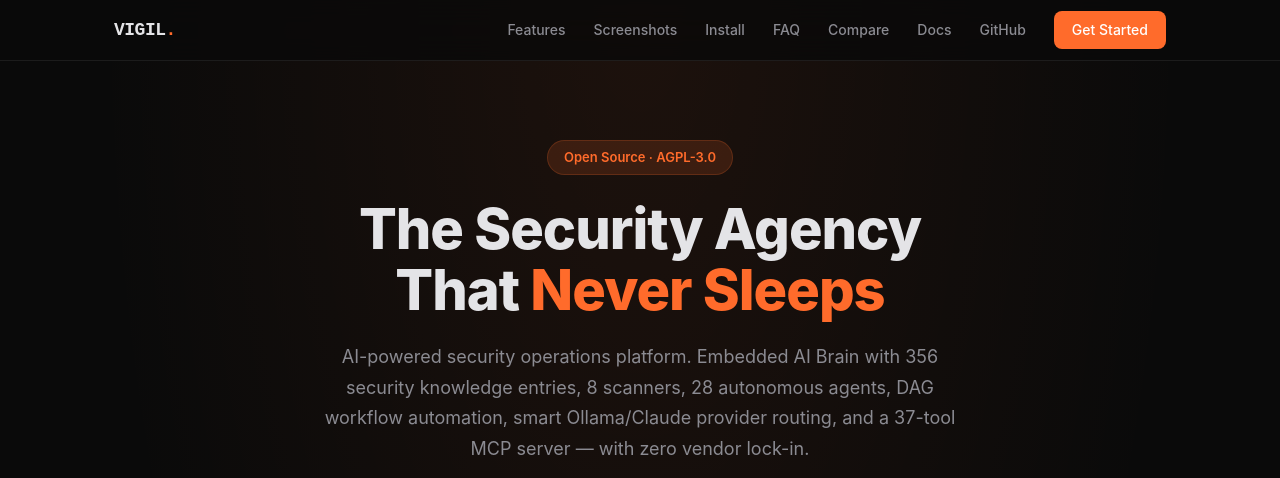
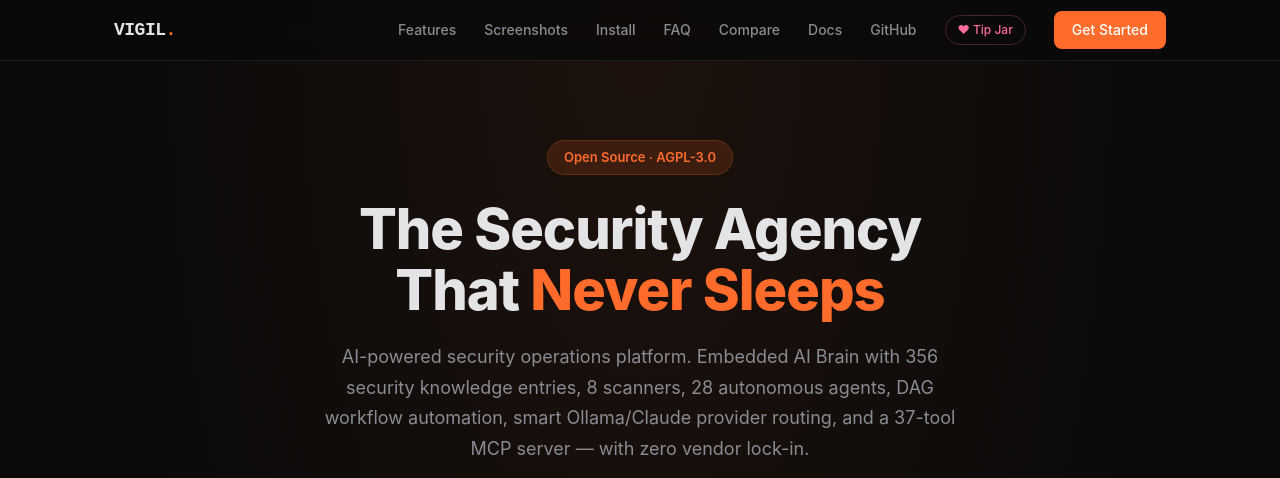
Before and after one commit to vigil-agency/vigil-agency.github.io, a plain HTML site: page index.html in a window 1280 px wide. Shown: the top 478 px of the page. Drawn offline with Linux system fonts and the light colour scheme.

Commit message:
Add tip jar button to nav and footer
Co-Authored-By: Claude Sonnet 4.6 <noreply@anthropic.com>

```diff
--- a/index.html
+++ b/index.html
@@ -113,6 +113,8 @@
       transition: opacity 0.2s;
     }
     .nav-cta:hover { opacity: 0.9; text-decoration: none !important; }
+    .tip-btn { color: #ff6b9d !important; font-size: 12px !important; border: 1px solid rgba(255,107,157,0.25); padding: 4px 12px; border-radius: 20px; transition: all 0.2s ease; }
+    .tip-btn:hover { background: rgba(255,107,157,0.12) !important; border-color: rgba(255,107,157,0.5); color: #ff8db3 !important; }
     .hamburger { display: none; background: none; border: none; color: var(--text); cursor: pointer; font-size: 24px; }
 
     /* ── Hero ──────────────────────────────────────────────────── */
@@ -354,6 +356,7 @@
       <a href="compare.html">Compare</a>
       <a href="docs.html">Docs</a>
       <a href="https://github.com/vigil-agency/vigil" target="_blank">GitHub</a>
+      <a href="https://buy.stripe.com/8x23cu8wj9bvcQZ7z0enS02" class="tip-btn" target="_blank" title="Support Vigil">&#9829; Tip Jar</a>
       <a href="https://github.com/vigil-agency/vigil" class="nav-cta">Get Started</a>
     </div>
   </div>
@@ -620,6 +623,7 @@
   <div class="container">
     <div class="footer-links">
       <a href="https://github.com/vigil-agency/vigil">GitHub</a>
+      <a href="https://buy.stripe.com/8x23cu8wj9bvcQZ7z0enS02" target="_blank" style="color:#ff6b9d;">&#9829; Tip Jar</a>
       <a href="https://github.com/vigil-agency/vigil/blob/main/CONTRIBUTING.md">Contributing</a>
       <a href="terms.html">Terms</a>
       <a href="privacy.html">Privacy</a>
```
